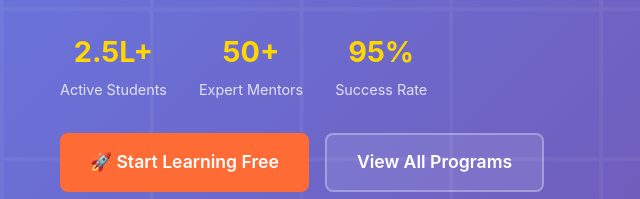
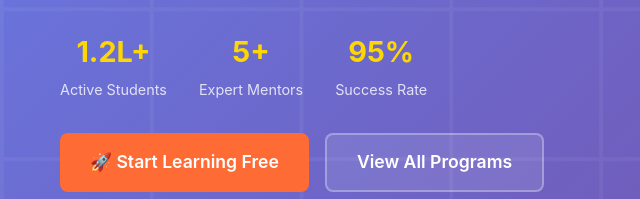
Before and after one commit to techindro/tech-indro-website, a plain HTML site: page index.html in a window 1280 px wide. Shown: the part 442-641 px from the top of the page, 0-640 px from the left. Drawn offline with Linux system fonts and the light colour scheme.

Commit message:
Update index.html

```diff
--- a/index.html
+++ b/index.html
@@ -750,11 +750,11 @@
 
                         <div class="hero-stats">
                             <div class="hero-stat">
-                                <h3>2.5L+</h3>
+                                <h3>1.2L+</h3>
                                 <p>Active Students</p>
                             </div>
                             <div class="hero-stat">
-                                <h3>50+</h3>
+                                <h3>5+</h3>
                                 <p>Expert Mentors</p>
                             </div>
                             <div class="hero-stat">
```
